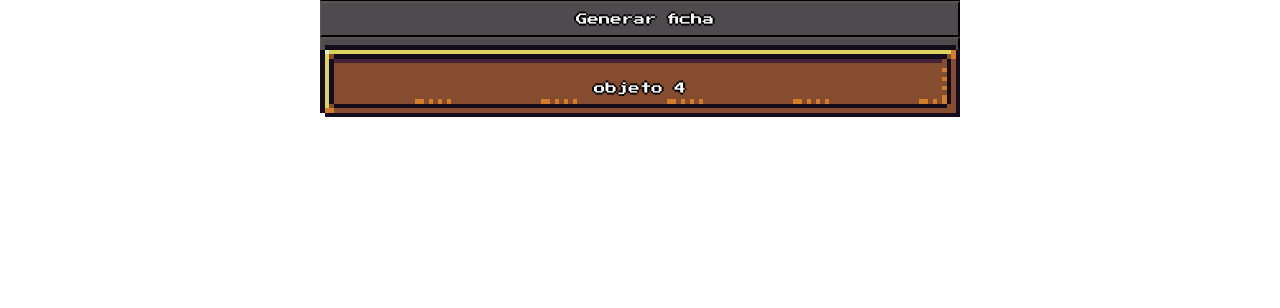
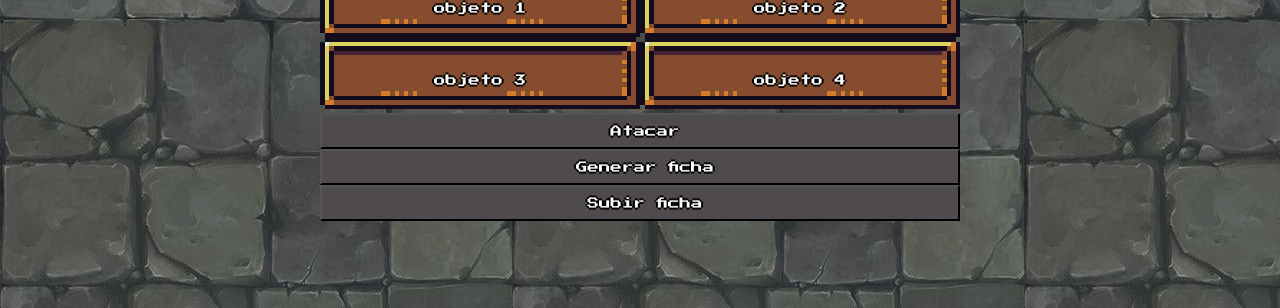
Before and after one commit to bamvoo/proyecto_m3, a PHP site: page /views/game.php in a window 1280 px wide. Shown: the part 492-800 px from the top of the page. Run offline with PHP 8.4, Linux system fonts and the light colour scheme; the visitor is signed in with stand-in values (Sample User, id 1).

Commit message:
functions 15.7

```diff
--- a/public/css/game.css
+++ b/public/css/game.css
@@ -50,11 +50,14 @@
 
 .bto{
     height: 9vh;
-    width: 50vw!important;
-    margin-top: 10vh!important;
+    width: 25vw!important;
 }
 
 #botones{
     grid-row: 3/4;
     grid-column: 1/1;
 }
+
+body{
+    background-image:url("../img/fondo.jpg");
+}
--- a/views/game.php
+++ b/views/game.php
@@ -71,14 +71,14 @@
                 </div>
                 <div id='botones'>
                         <form action = "" method="POST">
-                            <input type='submit' name='obj_btn_1' value='objeto 1' id='obj_btn_1' class=" rpgui-container framed-golden rpgui-cursor-point bto">
-                            <input type='submit' name='obj_btn_2' value='objeto 2' id='obj_btn_2' class=" rpgui-container framed-golden rpgui-cursor-point bto">
-                            <input type='submit' name='obj_btn_3' value='objeto 3' id='obj_btn_3' class=" rpgui-container framed-golden rpgui-cursor-point bto">
-                            <input type='submit' name='obj_btn_4' value='objeto 4' id='obj_btn_4' class=" rpgui-container framed-golden rpgui-cursor-point bto">
+                            <input type='submit' name='obj_btn_1' value='objeto 1' id='obj_btn_1' class=" rpgui-container framed-golden rpgui-cursor-point bto" style="">
+                            <input type='submit' name='obj_btn_2' value='objeto 2' id='obj_btn_2' class=" rpgui-container framed-golden rpgui-cursor-point bto" style="margin-left: 25vw;">
+                            <input type='submit' name='obj_btn_3' value='objeto 3' id='obj_btn_3' class=" rpgui-container framed-golden rpgui-cursor-point bto" style="margin-top: 9vh;">
+                            <input type='submit' name='obj_btn_4' value='objeto 4' id='obj_btn_4' class=" rpgui-container framed-golden rpgui-cursor-point bto" style="margin-top: 9vh; margin-left: 25vw;">
                         </form>
 
                         <form action = "" method="POST">
-                            <input type='submit' name='attack_btn' value='Atacar' id='attack_btn' class=" rpgui-cursor-point">
+                            <input type='submit' name='attack_btn' value='Atacar' id='attack_btn' class=" rpgui-cursor-point" style="margin-top: 18.5vh;">
                         </form>
 
                         <form action = "../controllers/" method="GET">
```
Also changed, not shown: public/css/l&r.css (+2 -11 lines), public/css/v&e.css (added), public/img/fondo.jpg (added).
